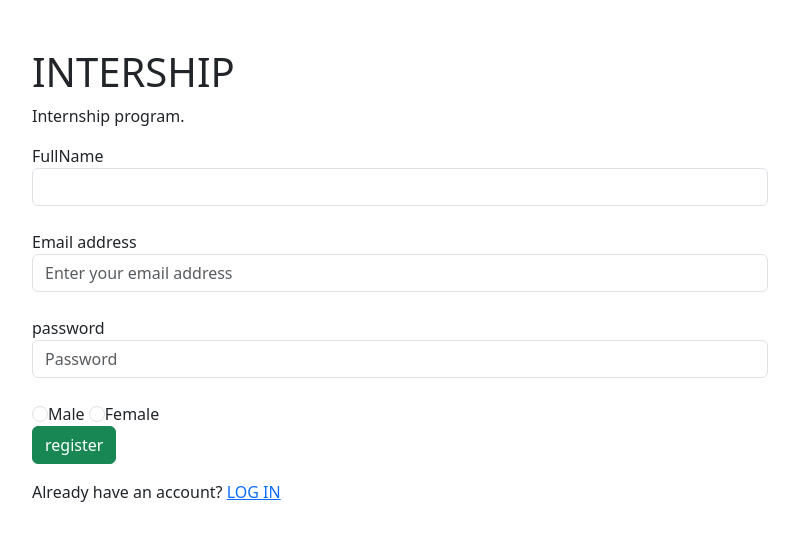
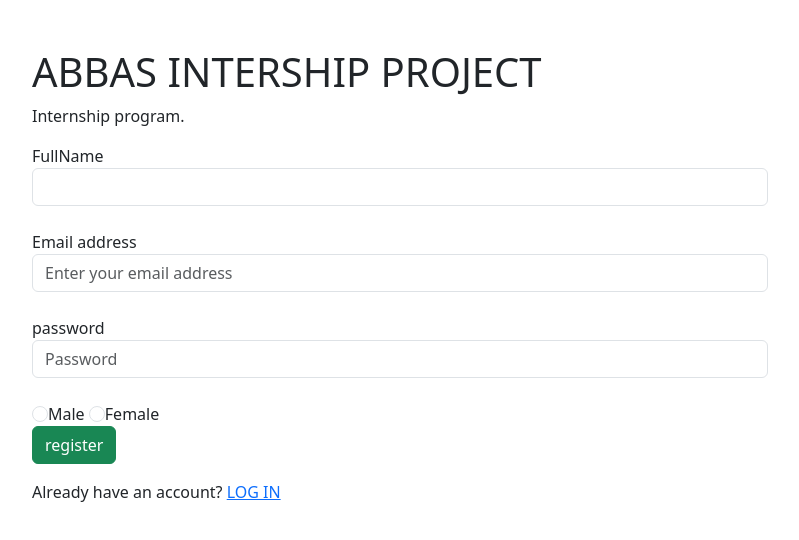
Before and after one commit to Abbasdanmalam/Internship_project, a plain HTML site: page index.html in a window 1280 px wide. Shown: the whole page, without its empty margins (240-1039 px from the left). Drawn offline with nearby package versions, Linux system fonts and the light colour scheme.

Commit message:
added css

```diff
--- a/index.html
+++ b/index.html
@@ -13,7 +13,7 @@
  </div>
 
  <div class="col-md-8">
-    <h1>INTERSHIP</h1>
+    <h1>ABBAS INTERSHIP PROJECT</h1>
     <p>Internship program.</p>
     <!-- <a href="https://google.com" target="_blank">click here</a>
      <img src="download.jpg"> -->
```
